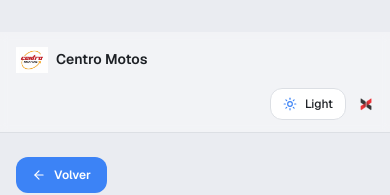
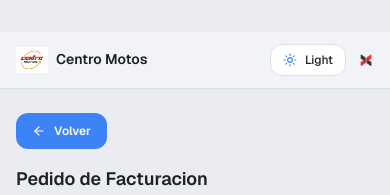
Before and after one commit to lucerohugo/centro-motos-web, a Next.js app in the folder front/: page /pedido-facturacion in a window 390 px wide. Shown: the top 195 px of the page. Built offline with nearby package versions, Linux system fonts and the light colour scheme; no server answers.

Commit message:
cambios minimos

```diff
--- a/front/components/app-header.tsx
+++ b/front/components/app-header.tsx
@@ -54,22 +54,24 @@ export function AppHeader() {
     }
   }, [])
 
-  // Obtener logo del endpoint
+  // Obtener logo del endpoint (silenciosamente si no existe)
   const loadLogo = async (revendedorId: number) => {
     try {
       const API_BASE = process.env.NEXT_PUBLIC_API_URL || 'http://localhost:8000'
       // Agregar timestamp para forzar que no cachee
       const logoUrl = `${API_BASE}/api/gestion/revendedores/${revendedorId}/logo/?t=${Date.now()}`
 
-      const response = await fetch(logoUrl)
+      const response = await fetch(logoUrl, { signal: AbortSignal.timeout(5000) })
       if (response.ok) {
         const blob = await response.blob()
         const logoBase64 = URL.createObjectURL(blob)
         setLogoRevendedor(logoBase64)
       } else {
+        // 404 o error significa que no tiene logo - es normal, no mostrar error
         setLogoRevendedor(null)
       }
-    } catch {
+    } catch (err) {
+      // Errores de red o timeout - no mostrar, solo dejar sin logo
       setLogoRevendedor(null)
     }
   }
@@ -78,7 +80,9 @@ export function AppHeader() {
   const nombreEmpresa = general?.gen_nomb || "Centro Motos"
 
   return (
-    <header className="mb-6 flex flex-col md:flex-row md:items-center md:justify-between border-b border-border bg-card/40 backdrop-blur-sm px-4 md:px-6 py-3 -mx-4 md:-mx-6 md:-mt-8 gap-3 md:gap-0">
+    <header className="mb-6 flex flex-col border-b border-border bg-card/40 backdrop-blur-sm px-4 md:px-6 py-3 -mx-4 md:-mx-6 md:-mt-8 gap-3">
+      {/* Fila Superior: Logo Centro Motos + Nombre | Theme Toggle + BrixSoftware */}
+      <div className="flex items-center justify-between">
         {/* Izquierda: Logo Centro Motos + Nombre de la Empresa */}
         <div className="flex items-center gap-2 md:gap-3 min-w-0">
           <img src="/logocm250.png" alt={nombreEmpresa} width={36} height={36} className="rounded w-8 h-8 md:w-9 md:h-9 object-contain flex-shrink-0" />
@@ -87,7 +91,17 @@ export function AppHeader() {
           </h1>
         </div>
 
-      {/* Centro: Info del Revendedor */}
+        {/* Derecha: Theme Toggle + BrixSoftware */}
+        <div className="flex items-center gap-3 md:gap-4">
+          <ThemeToggle />
+          <div className="flex items-center gap-1 md:gap-2">
+            <img src="/isologo.png" alt="BrixSoftware" width={18} height={18} className="rounded-sm w-4 h-4 md:w-5 md:h-5 object-contain flex-shrink-0" />
+            <span className="text-xs font-medium text-muted-foreground hidden sm:inline">BrixSoftware</span>
+          </div>
+        </div>
+      </div>
+
+      {/* Fila Inferior: Info del Revendedor */}
       {revendedor && (
         <div className="flex items-center gap-2 md:gap-3 px-3 md:px-4 py-2 rounded-lg border border-primary/20 bg-primary/5 min-w-0">
           <div className="h-8 w-8 md:h-10 md:w-10 rounded-md bg-primary/10 flex items-center justify-center overflow-hidden flex-shrink-0">
@@ -102,15 +116,6 @@ export function AppHeader() {
           </div>
         </div>
       )}
-
-      {/* Derecha: Theme Toggle + BrixSoftware */}
-      <div className="flex items-center gap-3 md:gap-4 ml-auto md:ml-0">
-        <ThemeToggle />
-        <div className="flex items-center gap-1 md:gap-2">
-          <img src="/isologo.png" alt="BrixSoftware" width={18} height={18} className="rounded-sm w-4 h-4 md:w-5 md:h-5 object-contain flex-shrink-0" />
-          <span className="text-xs font-medium text-muted-foreground hidden sm:inline">BrixSoftware</span>
-        </div>
-      </div>
     </header>
   )
 }
```
Lines whose indentation alone changed are shown as unchanged.
